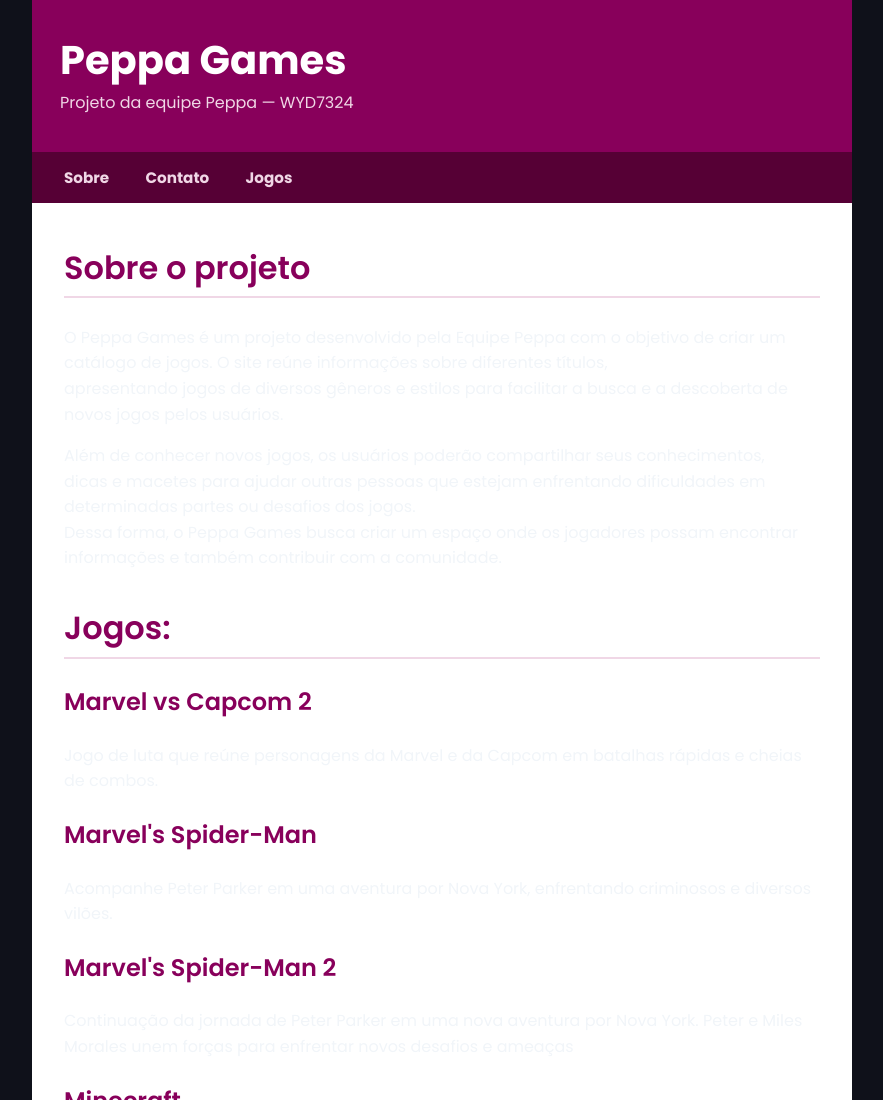
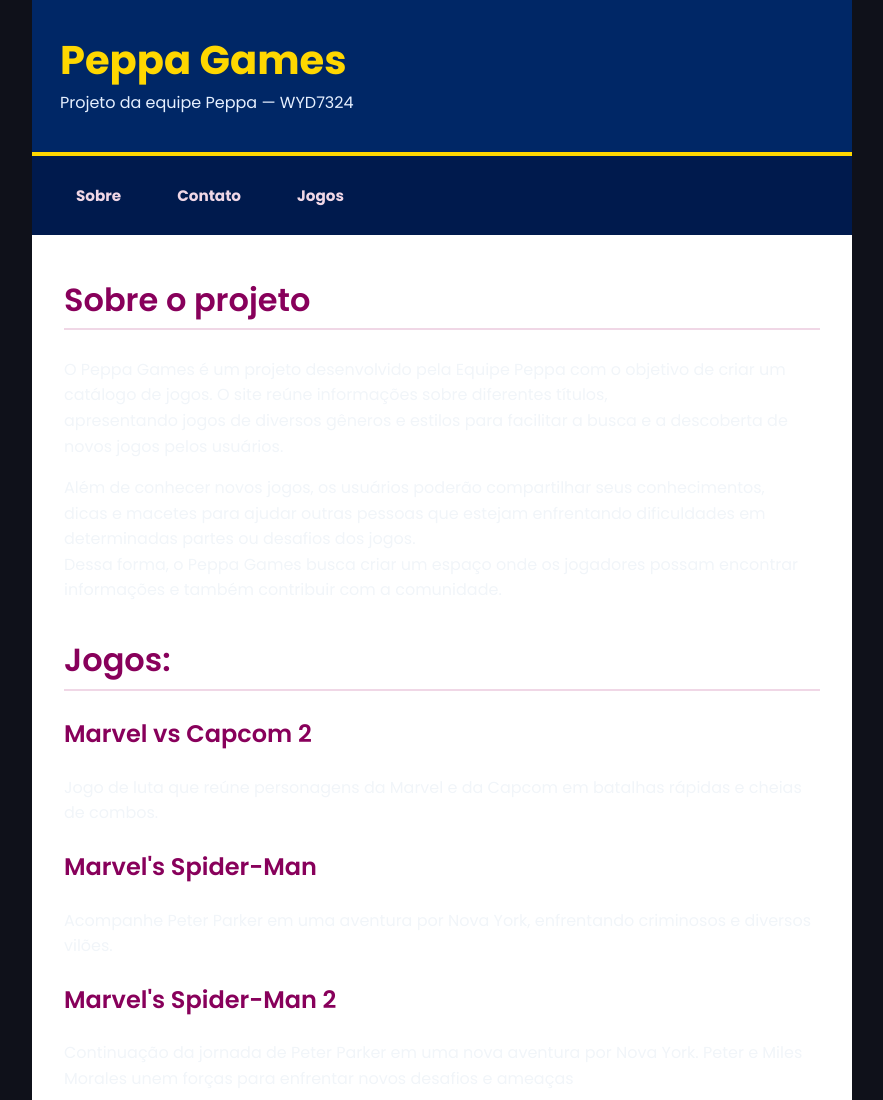
Before and after one commit to guilhermefelix-dev/peppa-games, a plain HTML site: page estrutura-modelo/frontend/index.html in a window 1280 px wide. Shown: the top 1100 px of the page, without its empty margins (198-1081 px from the left). Drawn offline with Linux system fonts and the light colour scheme.

Commit message:
Cores do cabeçalho e menu alteradas para Azul e Amarelo.

```diff
--- a/estrutura-modelo/frontend/css/estilo.css
+++ b/estrutura-modelo/frontend/css/estilo.css
@@ -56,10 +56,12 @@
 /* ==========================================================================
    2. CABEÇALHO
    ========================================================================== */
+
 header {
-  background-color: #88005b;
-  color: #ffffff;
+  background-color: #002766; /* Fundo Azul */
+  color: #FFFFFF;
   padding: 36px 28px;
+  border-bottom: 4px solid #FFD700; /* Borda Amarela */
 }
 
 header h1 {
@@ -67,34 +69,44 @@
   font-size: 2.5rem;
   line-height: 1.2;
   font-weight: 700;
-}
-
-/* Descendente: só o parágrafo que está dentro do header. O seletor "p"
-   sozinho pegaria todos os parágrafos da página. */
-header p {
-  margin: 0;
-  color: #f0d7e6;
+  color: #FFD700; /* Texto do Título Amarelo */
 }
 
 
+header p {
+  margin: 0;
+  color: #E6F0FF; /* Texto Secundário Claro */
+}
+
 /* ==========================================================================
    3. O MENU
-   O <nav> é uma <ul>, como se aprendeu na aula 03. Aqui ela deixa de parecer
-   uma lista de compras.
+   ========================================================================== */
 
-   list-style: none tira a bolinha — a bolinha sempre foi aparência, e agora
-   quem manda nela é o CSS.
-   ========================================================================== */
 nav {
-  background-color: #560035;
-  padding: 0 16px;
+  background-color: #001A4D; /* Fundo Azul Escuro do Menu */
+  padding: 14px 28px;
 }
 
 nav ul {
   list-style: none;
+  display: flex;
+  gap: 24px;
   margin: 0;
   padding: 0;
 }
+
+nav a {
+  color: #FFD700; /* Links Amarelos */
+  text-decoration: none;
+  font-weight: 600;
+  font-size: 1.1rem;
+}
+
+nav a:hover {
+  color: #FFFFFF; /* Muda para Branco ao passar o mouse */
+  text-decoration: underline;
+}
+
 
 /* inline-block põe os itens lado a lado. É o jeito clássico, e funciona.
    O jeito de hoje é display: flex no <ul> — aula 05. */
```
Also changed, not shown: estrutura-modelo/frontend/index.html (line endings or trailing spaces).
